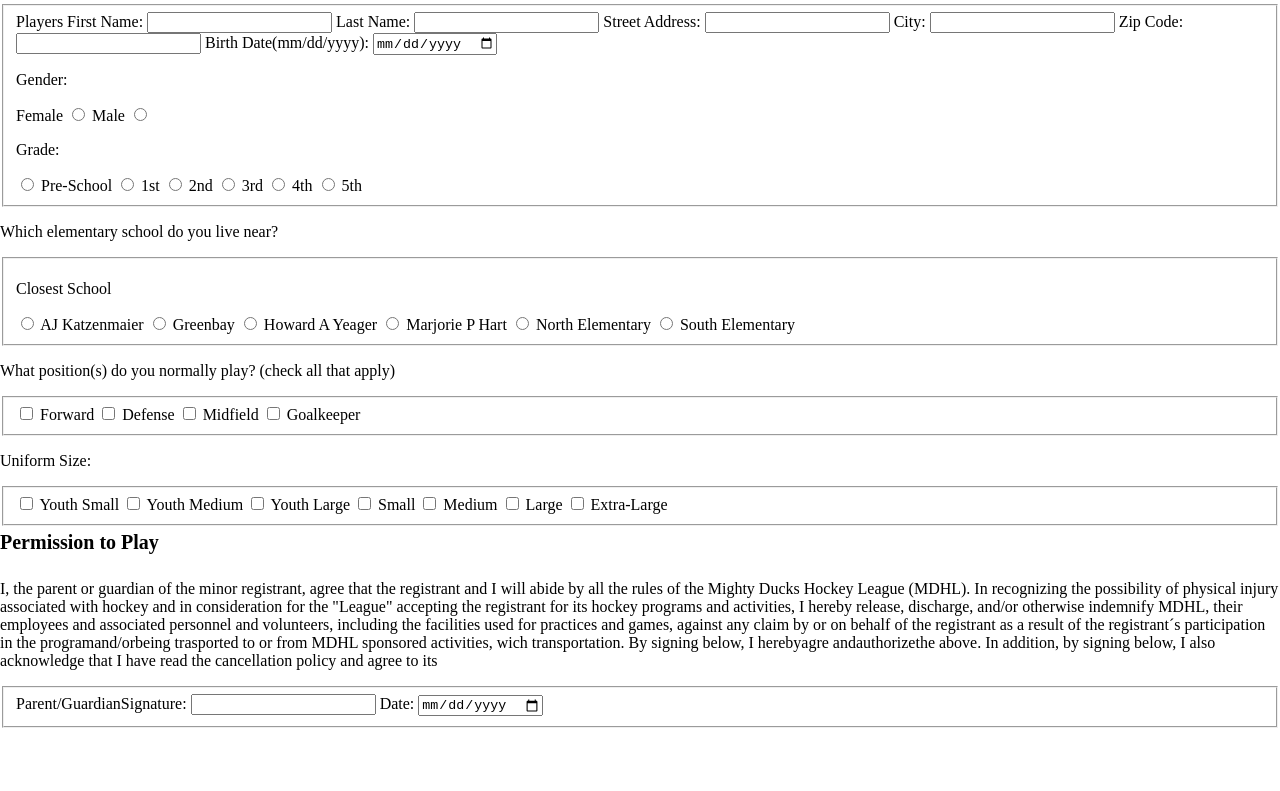
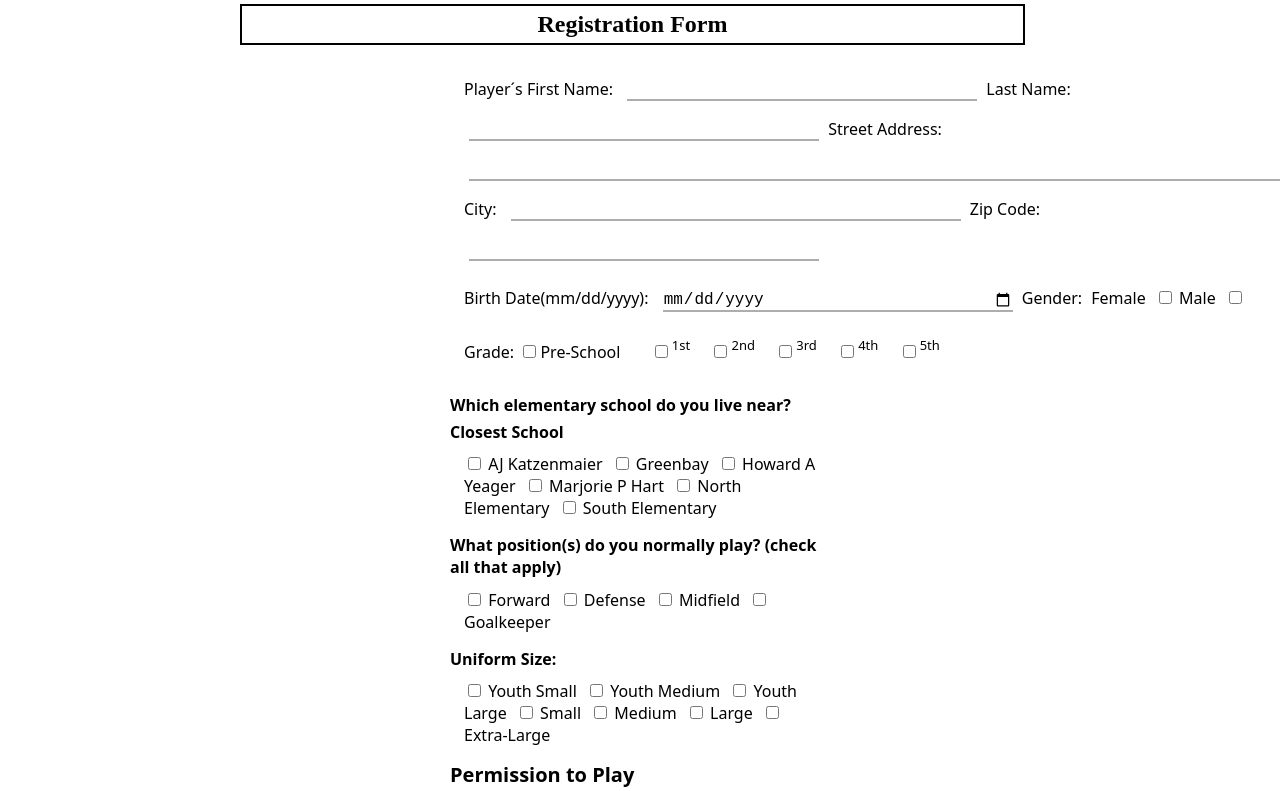
Before and after one commit to Guillermo-Costilla/proyectos, a plain HTML site: page registration.html in a window 1280 px wide. Shown: the part 519-1310 px from the top of the page. Before the commit the page ends 1247 px from the top, so only its background shows below. Drawn offline with Linux system fonts and the light colour scheme.

Commit message:
registration + style

```diff
--- a/CSS/style.css
+++ b/CSS/style.css
@@ -12,7 +12,7 @@ h1 {
 }
 nav {
     position: absolute;
-    top: 60px;
+    top: 80px;
     right: 250px;
 }
 
@@ -215,3 +215,125 @@ ol li{
 ul li{
     list-style-type: circle;
 }
+
+/*Formulario*/
+form {
+    font-family: system-ui, -apple-system, BlinkMacSystemFont, 'Segoe UI', Roboto, Oxygen, Ubuntu, Cantarell, 'Open Sans', 'Helvetica Neue', sans-serif;
+    margin-top: 20px;
+    margin-left: 450px;
+    margin-right: 450px;
+
+}
+
+fieldset{
+    border:none
+}
+
+.caja {
+    margin: 10px 5px;
+    width: 350px;
+    font-size: 16px;
+    padding: 0px;
+    border-top: none;
+    border-right: 400px;
+    border-bottom: 2px solid #adadad;
+    border-left: 400px;
+    background: none;
+    outline: none;
+}
+
+label {
+    pointer-events: none;
+    margin-right: 5px;
+}
+
+.location {
+    display: inline-block;
+    margin-right: 5px;
+    height: auto;
+    width: auto;
+
+}
+
+.bold {
+    font-weight: bold;
+    margin-top: 5px;
+    margin-bottom: 5px;
+}
+
+.boton > input {
+    margin-top: 20px;
+    margin-bottom: 100px;
+    border: 2px solid black;
+    padding: 5px 15px;
+    color: aliceblue;
+    background-color: #167CC3;
+    font-size: 20px;
+    text-decoration: none;
+    margin-right: 15px;
+    box-shadow: 4px 5px 6px 1px rgba(0, 0, 0, 0.83);
+}
+
+fieldset > .linea {
+    display: inline-block;
+    margin: 10px 5px;
+    width: 820px;
+    font-size: 16px;
+    padding: 0px;
+    border-top: none;
+    border-right: 400px;
+    border-bottom: 2px solid #adadad;
+    border-left: 400px;
+    background: none;
+    outline: none;
+}
+
+
+fieldset .linea1 {
+    display: inline-block;
+}
+
+
+.city {
+    width: 450px;
+    padding: 0px;
+    border-top: none;
+    border-right: 400px;
+    border-bottom: 2px solid #adadad;
+    border-left: 400px;
+    background: none;
+    outline: none;
+    font-size: 16px;
+    display: inline-block;
+    margin: 10px 5px;
+}
+
+fieldset > .conjunto {
+    display: inline-block;
+    width: auto;
+    height: auto;
+}
+
+.abajo {
+    display: block;
+}
+
+.abajo > input {
+    display: inline-block;
+    padding:0px;
+    margin: 0px;
+
+}
+
+.fsize {
+    position: relative;
+    bottom: 8px;
+    font-size: 13px;
+    margin: 0px 20px 0px 0px;
+
+}
+
+.presize {
+    font-size: 16px;
+    margin: 0px 30px 0px 0px;
+}
--- a/registration.html
+++ b/registration.html
@@ -18,137 +18,157 @@
         <a href="./contact.html">Contact</a>
         <a href="./rules.html">Rules</a>
         <a href="./game_info.html">Game Information</a>
-        <a id="seleccion" href="./registration.html">registration</a>
+        <a id="seleccion" href="./registration.html">Registration</a>
     </nav>
     <div>
         <img class="banner" src="../img/design2_image2.jpg" alt="banner">
     </div>
     <main>
+        <div>
+            <h2>Registration Form</h2>
+        </div>
      <form action="./show-data.html" method="get">
     <fieldset>
-        <label for="fname">Players First Name:</label>
-        <input type="text" id="fname" name="fname">
+        <label for="fname">Player´s First Name:</label>
+        <input class="caja" type="text" id="fname" name="fname">
 
         <label for="lname">Last Name:</label>
-        <input type="text" name="lname" id="lname">
+        <input class="caja" type="text" name="lname" id="lname">
 
-        <label for="stads">Street Address:</label>
-        <input type="text" name="stads" id="stads">
+        <label class="linea1" for="streetads">Street Address:</label>
+        <input class="linea" type="text" name="streetads" id="streetads">
 
-        <label for="city">City:</label>
-        <input type="text" name="city" id="city">
+        <label class="city1" for="city">City:</label>
+        <input class="city" type="text" name="city" id="city">
 
-        <label for="zcode">Zip Code:</label>
-        <input type="text" name="zcode" id="zcode">
+        <label for="zipcode">Zip Code:</label>
+        <input class="caja" type="number" name="zipcode" id="zipcode">
 
-        <label for="bdate">Birth Date(mm/dd/yyyy):</label>
-        <input type="date" name="bdate" id="bdate">
+        <div class="conjunto">
+            <label for="birthdate">Birth Date(mm/dd/yyyy):</label>
+            <input class="caja" type="date" name="birthdate" id="birthdate">
+        </div>
 
-        <p>Gender:</p>
+        <div class="location">
+            <p class="location">Gender:</p>
             <label for="female">Female</label>
-        <input type="radio" name="Gender" id="female" value="female">
+            <input class="conjunto" type="checkbox" name="Gender" id="female" value="female">
             <label for="male">Male</label>
-        <input type="radio" name="Gender" id="male" value="male">
-
-        <p>Grade:</p>
-        <input type="radio" name="grade" id="Pre-School" value="Pre-School">
-        <label for="Pre-School">Pre-School</label>
-
-        <input type="radio" name="grade" id="1st" value="1st">
-         <label for="1st">1st</label>
-        <input type="radio" name="grade" id="2nd" value="2nd">
-         <label for="2nd">2nd</label>
-        <input type="radio" name="grade" id="3rd" value="3rd">
-         <label for="3rd">3rd</label>
-        <input type="radio" name="grade" id="4th" value="4th">
-         <label for="4th">4th</label>
-        <input type="radio" name="grade" id="5th" value="5th">
-         <label for="5th">5th</label>
+            <input class="conjunto" type="checkbox" name="Gender" id="male" value="male">
+        </div>
+        <div class="abajo">
+            <p class="location">Grade:</p>
+            <input type="checkbox" name="grade" id="Pre-School" value="Pre-School">
+            <label class="presize" for="Pre-School">Pre-School</label>
+            <input type="checkbox" name="grade" id="1st" value="1st">
+            <label class="fsize" for="1st">1st</label>
+            <input type="checkbox" name="grade" id="2nd" value="2nd">
+            <label class="fsize" for="2nd">2nd</label>
+            <input type="checkbox" name="grade" id="3rd" value="3rd">
+            <label class="fsize" for="3rd">3rd</label>
+            <input type="checkbox" name="grade" id="4th" value="4th">
+            <label class="fsize" for="4th">4th</label>
+            <input type="checkbox" name="grade" id="5th" value="5th">
+            <label class="fsize" for="5th">5th</label>
+        </div>
     </fieldset>
 
         <div>
-            <p>Which elementary school do you live near?</p>
+            <p class="bold">Which elementary school do you live near?</p>
+
+            <p class="bold">Closest School</p>
         </div>
 
-        <fieldset>
-            <p>Closest School</p>
-            <input type="radio" name="Closest" id="AJ-Katzenmaier" value="AJ-Katzenmaier">
+        <fieldset  class="flex">
+                <input type="checkbox" name="Closest" id="AJ-Katzenmaier" value="AJ-Katzenmaier">
                 <label for="AJ-Katzenmaier">AJ Katzenmaier</label>
 
-             <input type="radio" name="Closest" id="Greenbay" value="Greenbay">
+                <input type="checkbox" name="Closest" id="Greenbay" value="Greenbay">
                 <label for="Greenbay">Greenbay</label>
 
-             <input type="radio" name="Closest" id="Yeager" value="Yeager">
+                <input type="checkbox" name="Closest" id="Yeager" value="Yeager">
                 <label for="Yeager">Howard A Yeager</label>
 
-            <input type="radio" name="Closest" id="marjorie" value="marjorie">
+                <input type="checkbox" name="Closest" id="marjorie" value="marjorie">
                 <label for="marjorie">Marjorie P Hart</label>
 
-             <input type="radio" name="Closest" id="North" value="North">
+
+                <input type="checkbox" name="Closest" id="North" value="North">
                 <label for="North">North Elementary</label>
 
-             <input type="radio" name="Closest" id="South" value="South">
+
+                <input type="checkbox" name="Closest" id="South" value="South">
                 <label for="South">South Elementary</label>
+        </fieldset>
+
+        <div>
+            <p class="bold">What position(s) do you normally play? (check all that apply)</p>
+        </div>
+        <fieldset class="flex">
+
+                <input type="checkbox" name="position" id="Forward" value="Forward">
+                <label for="Forward">Forward</label>
+
+                <input type="checkbox" name="position" id="Defense" value="Defense">
+                <label for="Defense">Defense</label>
+
+                <input type="checkbox" name="position" id="Midfield" value="Midfield">
+                <label for="Midfield">Midfield</label>
+
+                <input type="checkbox" name="position" id="Goalkeeper" value="Goalkeeper">
+                <label for="Goalkeeper">Goalkeeper</label>
 
         </fieldset>
 
-        <div>
-            <p>What position(s) do you normally play? (check all that apply)</p>
-        </div>
-        <fieldset>
-            <input type="checkbox" name="pos1" id="pos1" value="Forward">
-            <label for="pos1">Forward</label>
 
-            <input type="checkbox" name="pos2" id="pos2" value="Defense">
-            <label for="pos2">Defense</label>
+            <p class="bold">Uniform Size:</p>
 
-            <input type="checkbox" name="pos3" id="pos3" value="Midfield">
-            <label for="pos3">Midfield</label>
+        <fieldset class="flex">
 
-            <input type="checkbox" name="pos4" id="pos4" value="Goalkeeper">
-            <label for="pos4">Goalkeeper</label>
-        </fieldset>
-
-        <div>
-            <p>Uniform Size:</p>
-        </div>
-        <fieldset>
-            <input type="checkbox" name="Size1" id="Size1" value="Youth Small">
+                <input type="checkbox" name="Size" id="Size1" value="Youth Small">
                 <label for="Size1">Youth Small</label>
 
-            <input type="checkbox" name="Size2" id="Size2" value="Youth Medium">
+                <input type="checkbox" name="Size" id="Size2" value="Youth Medium">
                 <label for="Size2">Youth Medium</label>
 
-            <input type="checkbox" name="Size3" id="Size3" value="Youth Large">
+
+                <input type="checkbox" name="Size" id="Size3" value="Youth Large">
                 <label for="Size3">Youth Large</label>
 
-            <input type="checkbox" name="Size4" id="Size4" value="Small">
+
+                <input type="checkbox" name="Size" id="Size4" value="Small">
                 <label for="Size4">Small</label>
-
-            <input type="checkbox" name="Size5" id="Size5" value="Medium">
+                <input type="checkbox" name="Size" id="Size5" value="Medium">
                 <label for="Size5">Medium</label>
-
-            <input type="checkbox" name="Size6" id="Size6" value="Large">
+                <input type="checkbox" name="Size" id="Size6" value="Large">
                 <label for="Size6">Large</label>
-
-            <input type="checkbox" name="Size7" id="Size7" value="Extra-Large">
+                <input type="checkbox" name="Size" id="Size7" value="Extra-Large">
                 <label for="Size7">Extra-Large</label>
         </fieldset>
 
         <section>
-            <h4>Permission to Play</h4>
+            <h4 class="bold">Permission to Play</h4>
             <p>I, the parent or guardian of the minor registrant, agree that the registrant and I will abide by all the rules of the Mighty Ducks Hockey League (MDHL).
                 In recognizing the possibility of physical injury associated with hockey and in consideration for the "League" accepting the registrant for its hockey programs and activities,
-                I hereby release, discharge, and/or otherwise indemnify MDHL, their employees and associated personnel and volunteers, including the facilities used for practices and games, against any claim by or on behalf of the registrant as a result of the registrant´s participation in the programand/orbeing trasported to or from MDHL sponsored activities, wich transportation.
+                I hereby release, discharge, and/or otherwise indemnify MDHL, their employees and associated personnel and volunteers, including the facilities used for practices and games, against any claim by or on behalf of the registrant as a result of the registrant´s participation in the programand/orbeing trasported to or from MDHL sponsored activities, wich transportation. <br>
                 By signing below, I herebyagre andauthorizethe above. In addition, by signing below, I also acknowledge that I have read the cancellation policy and agree to its
             </p>
     <fieldset>
+        <div>
         <label for="Parents">Parent/GuardianSignature:</label>
-        <input type="text" name="Parents" id="Parents">
+        <input class="caja" type="text" name="Parents" id="Parents">
+    </div>
+    <div>
         <label for="date">Date:</label>
-        <input type="date" name="date" id="date">
+        <input class="caja" type="date" name="date" id="date">
+    </div>
     </fieldset>
         </section>
+
+        <div class="boton">
+            <input type="submit" value="Send">
+        </div>
+
     </form>
    </main>
  </body>
```
Lines whose indentation alone changed are shown as unchanged.
